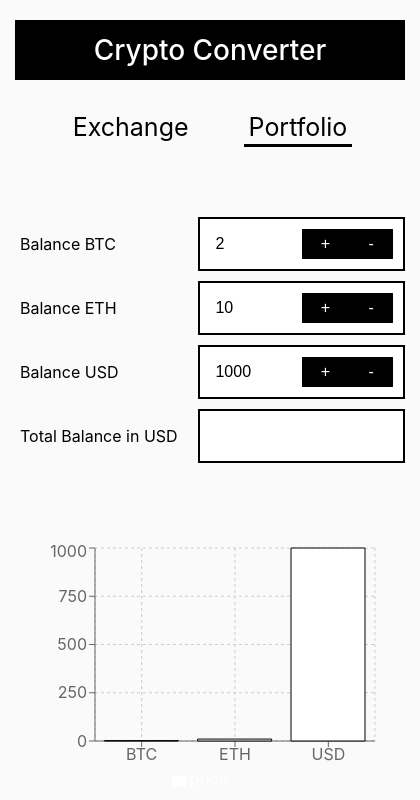
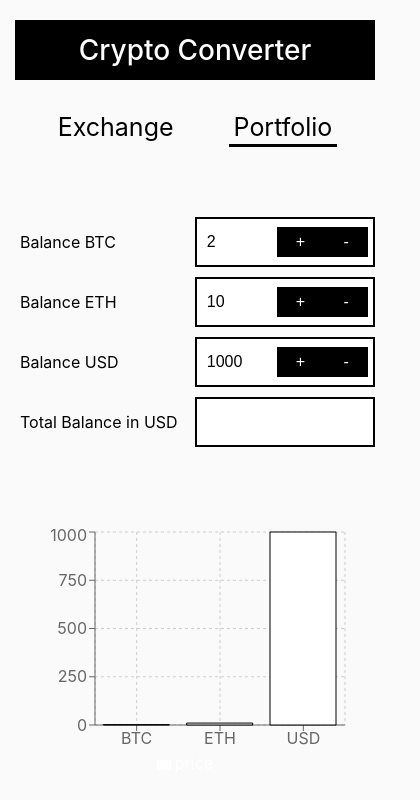
Before and after one commit to dangerb3/cryptocurrency-converter, a React (Create React App) app: page /portfolio in a window 390 px wide. Shown: the top 800 px of the page, 420 px wide, since content can reach past the window. Built offline with nearby package versions, Linux system fonts and the light colour scheme; no server answers.

Commit message:
layout fix sizes

```diff
--- a/src/App.scss
+++ b/src/App.scss
@@ -49,13 +49,15 @@ body {
   font-weight: 400;
   color: black;
   padding: 10px 10px;
+  width: 100%;
+  margin: auto;
 }
 
 ._container {
   max-width: 1046px;
   padding: 0px 15px;
   margin: 0px auto;
-  box-sizing: content-box;
+  box-sizing: border-box;
 }
 
 /* ---Header------------------------------------------------ */
@@ -135,7 +137,7 @@ body {
 
 // Media-queries
 .header {
-  @media (max-width: 524px) {
+  @media (max-width: 549px) {
     &__logo {
       margin: auto;
       height: 60px;
@@ -144,14 +146,14 @@ body {
       align-items: center;
     }
   }
-  @media (max-width: 524px) {
+  @media (max-width: 549px) {
     &__nav {
       width: 100%;
       justify-content: center;
       margin: 30px 0 0 0;
     }
   }
-  @media (max-width: 524px) {
+  @media (max-width: 549px) {
     &__link {
       padding: 5px 5px;
       margin: auto;
@@ -159,20 +161,20 @@ body {
   }
 }
 
-@media (max-width: 524px) {
+@media (max-width: 549px) {
   .header {
     flex-direction: column;
   }
 }
 
 .menu {
-  @media (max-width: 524px) {
+  @media (max-width: 549px) {
     &__item a {
       font-size: 25px;
     }
   }
 
-  @media (max-width: 524px) {
+  @media (max-width: 549px) {
     &__item:not(:last-child) {
       margin: 0px 50px 0px 0px;
     }
@@ -207,10 +209,10 @@ body {
     height: 50px;
     width: 60vw;
 
-    box-sizing: content-box;
+    box-sizing: border-box;
     align-items: center;
-    border: 2px solid black;
     background-color: white;
+    outline: 2px solid black;
   }
 
   &__currencies img {
@@ -250,8 +252,7 @@ body {
   }
   &__button {
     position: relative;
-    height: 51px;
-    margin-right: -1px;
+    height: 50px;
   }
 }
 
@@ -260,7 +261,6 @@ body {
   cursor: pointer;
   background-color: #000000;
   border-left: 2px solid black;
-  border-right: 1px solid black;
   padding: 0.35em 1.2em;
   text-decoration: none;
   color: #ffffff;
@@ -290,22 +290,20 @@ body {
   }
   @media (max-width: 767px) {
     &__currencies {
-      width: 90vw;
+      width: 85vw;
     }
   }
   @media (max-width: 524px) {
     &__currencies {
-      width: 100vw;
+      width: 100%;
     }
-  }
-  @media (max-width: 524px) {
+
     &__currencies img {
       width: 20px;
       height: 20px;
       margin: 0;
     }
-  }
-  @media (max-width: 524px) {
+
     &__chart {
       margin-top: 70px;
     }
@@ -353,16 +351,15 @@ body {
     display: flex;
     height: 50px;
     width: 200px;
-    box-sizing: content-box;
+    box-sizing: border-box;
     align-items: center;
     justify-content: space-between;
     border: 2px solid black;
     background-color: white;
-    padding: 0 30px;
+    padding: 0 10px;
   }
 
   &__currencies-input {
-    height: inherit;
     font-size: inherit;
     width: 100%;
     padding: 5px;
@@ -431,13 +428,13 @@ body {
   }
   @media (max-width: 524px) {
     &__body {
-      width: 100vw;
+      width: 100%;
     }
   }
 
   @media (max-width: 457px) {
     &__currencies {
-      padding: 0px 10px;
+      padding: 0px 5px;
     }
   }
   @media (max-width: 524px) {
@@ -461,6 +458,12 @@ body {
   }
 }
 
+@media (max-width: 370px) {
+  .button-amount {
+    padding: 0.35em 0.8em;
+  }
+}
+
 .footer {
   margin-top: 200px;
 }
```
